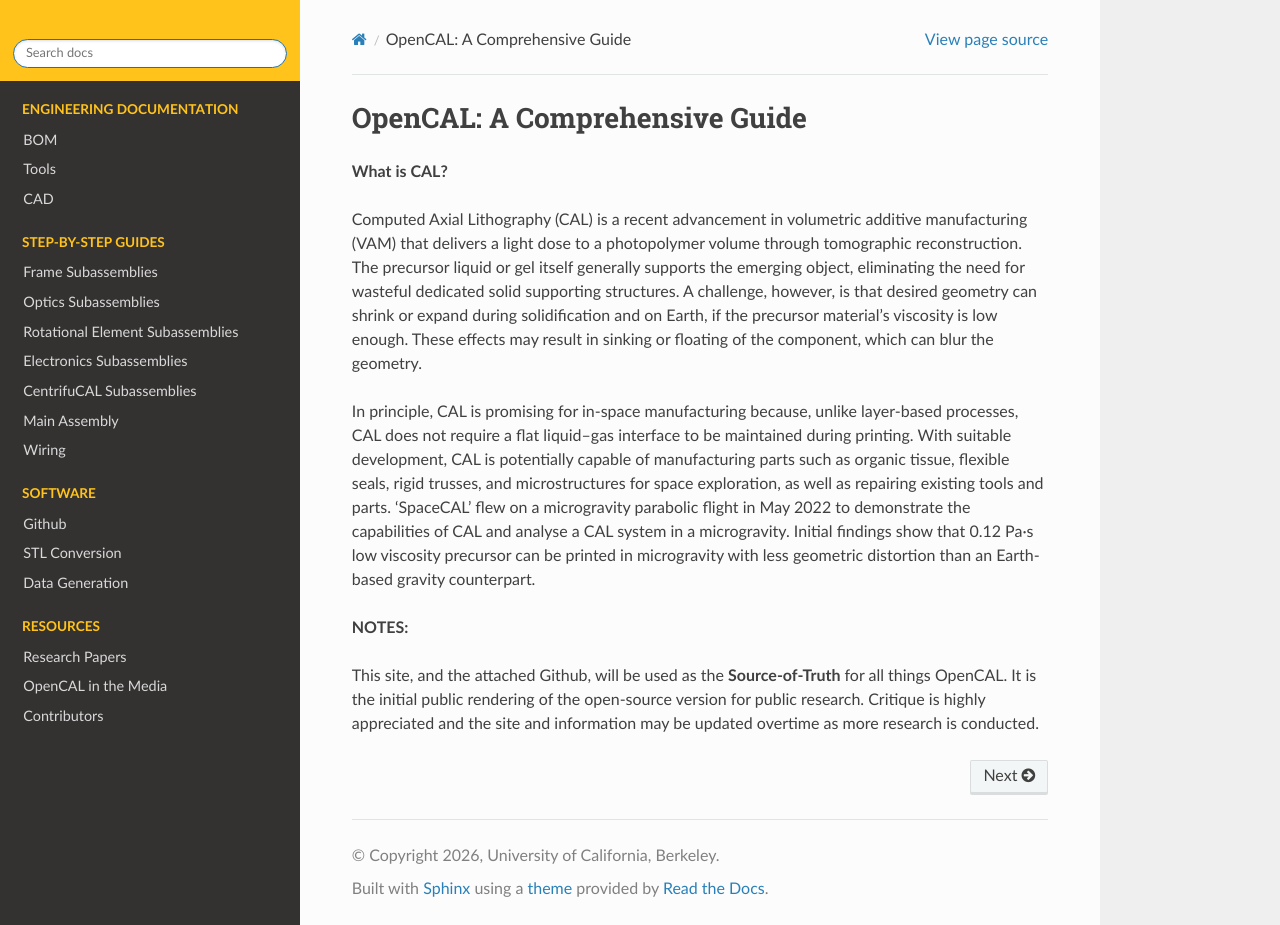
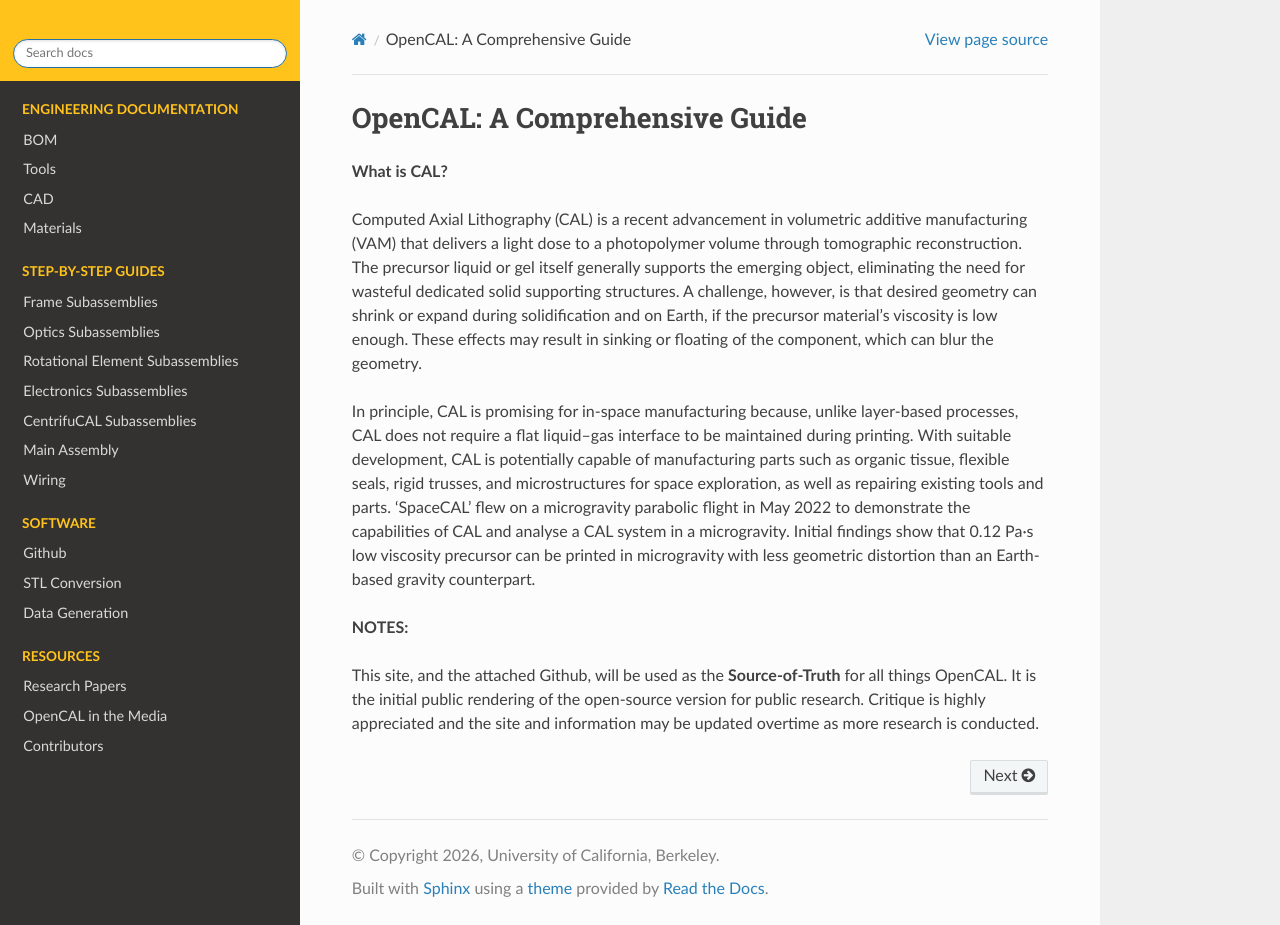
Before and after one commit to computed-axial-lithography/OpenCAL-documentation, a Sphinx documentation site: the page built from docs/source/index.rst, in a window 1280 px wide and 925 px high. Built offline with Sphinx 7.4.7 and the Read the Docs theme 3.1.0, drawn with Linux system fonts in a browser that asks for light colours.

Commit message:
Added blank materials section

```diff
--- /dev/null
+++ b/docs/source/engineering_documentation/materials.rst
@@ -0,0 +1,5 @@
+Materials
+=========
+
+
+This section is still under development.
--- a/docs/source/index.rst
+++ b/docs/source/index.rst
@@ -39,6 +39,7 @@
    engineering_documentation/bom
    engineering_documentation/tools
    engineering_documentation/cad
+   engineering_documentation/materials
 
 .. toctree::
    :maxdepth: 2
--- a/docs/source/step_by_step/wiring_stepbystep.rst
+++ b/docs/source/step_by_step/wiring_stepbystep.rst
@@ -56,7 +56,8 @@
 
 
 #. Collect JST connector pack, perf board, 8 Position Header Pins, TMC2209
-   |
+
+|
 
 #. Solder header pins to board, using the TMC2209 pins as a reference for distance. (Row 5, Columns K-R; Row 10, Columns K-R on bottom view). Note the header pins are labeled “1” and “2”.
 
```
